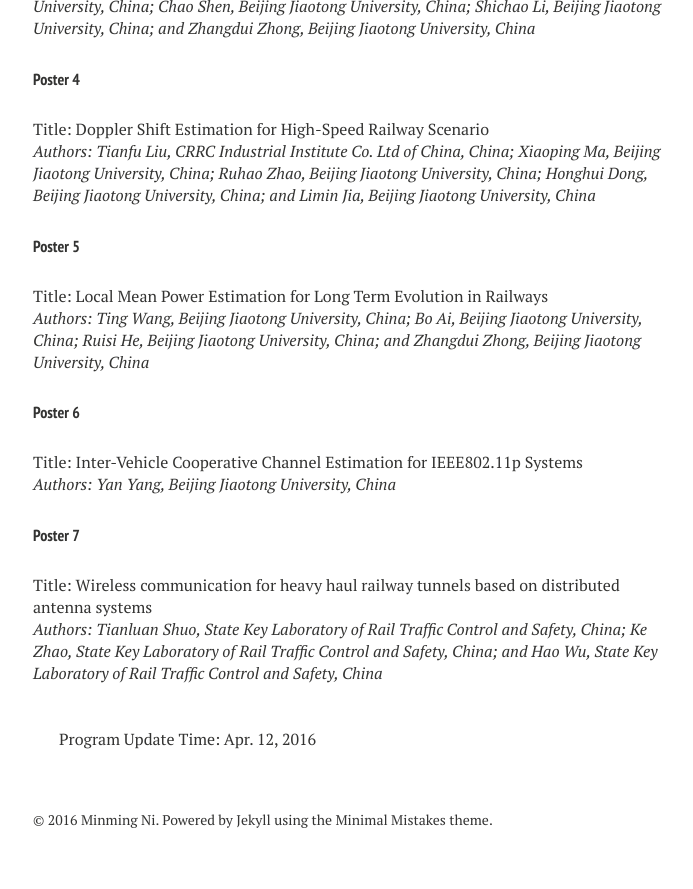
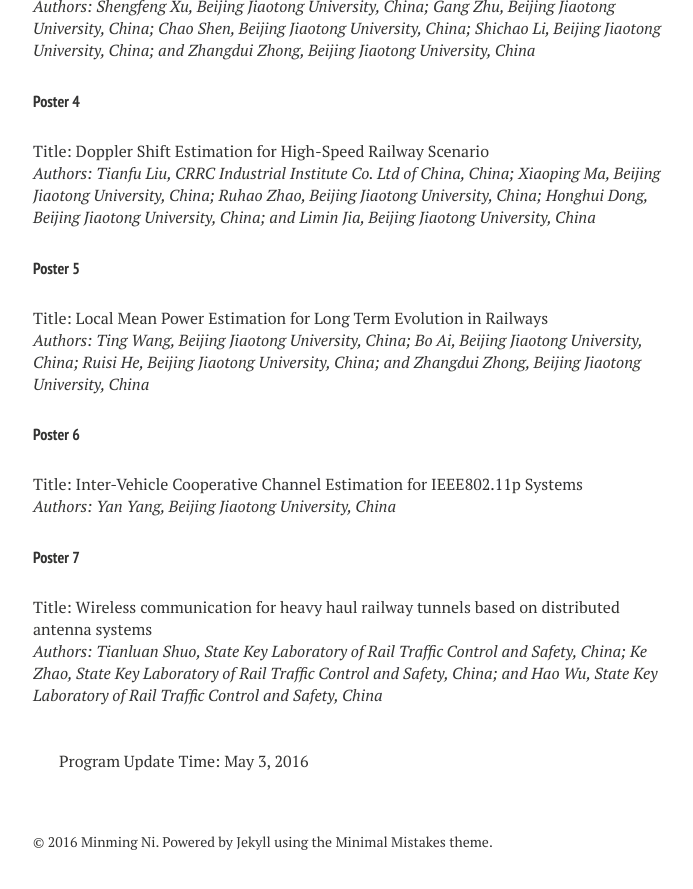
Before and after one commit to maxxx437/hsrcom2016, a Jekyll site: the page built from program/index.md, in a window 1280 px wide and 900 px high, scrolled down 3149 px. Shown: the top 889 px of the window, without its empty margins (287-980 px from the left). Built offline with Jekyll 4.4.1, drawn with Linux system fonts in a browser that asks for light colours; nearby versions of some CDN libraries; some of the changed text lies outside the part shown.

Commit message:
Update index.md

```diff
--- a/program/index.md
+++ b/program/index.md
@@ -93,4 +94,4 @@ Title: Inter-Vehicle Cooperative Channel Estimation for IEEE802.11p Systems<br>
 Title: Wireless communication for heavy haul railway tunnels based on distributed antenna systems<br>
 *Authors: Tianluan Shuo, State Key Laboratory of Rail Traffic Control and Safety, China; Ke Zhao, State Key Laboratory of Rail Traffic Control and Safety, China; and Hao Wu, State Key Laboratory of Rail Traffic Control and Safety, China*<br><br><br>
 
-Program Update Time: Apr. 12, 2016
+Program Update Time: May 3, 2016
```
Also changed, not shown: other parts of program/index.md (+1 -0 lines).
